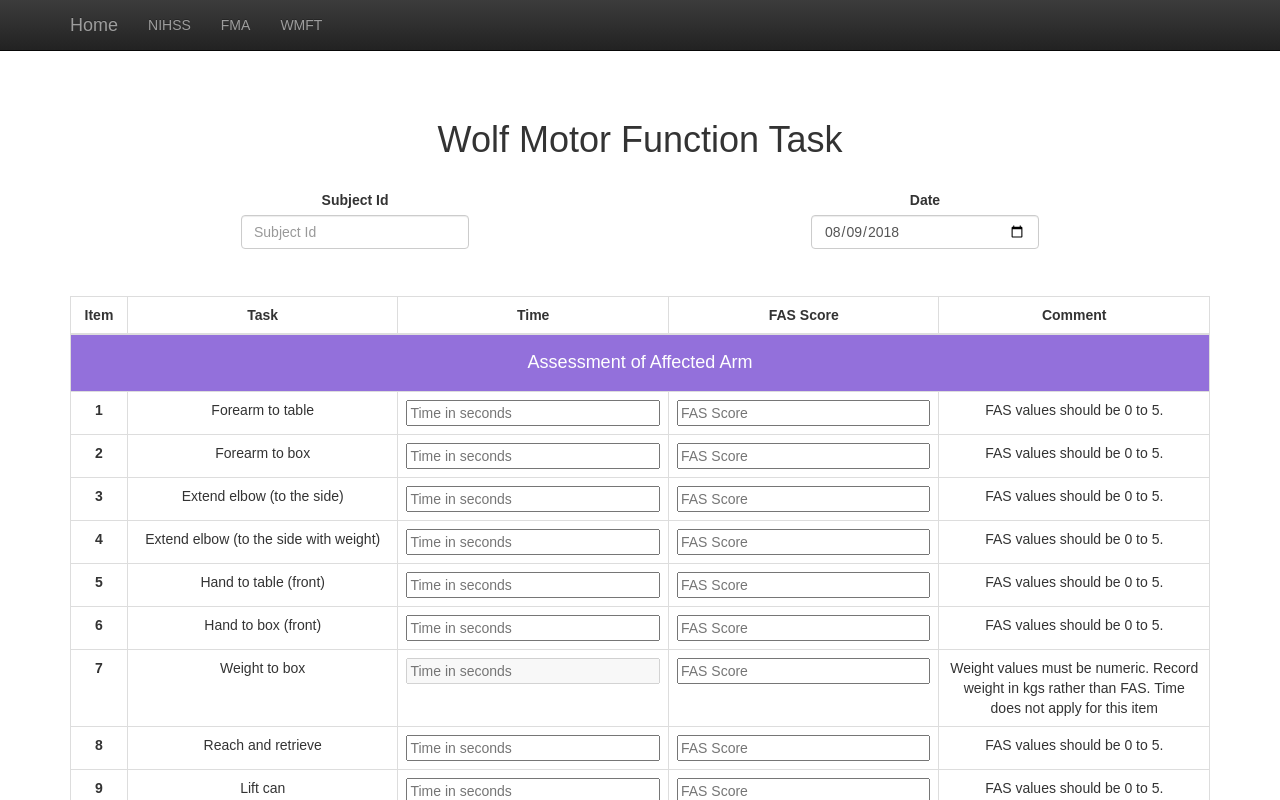
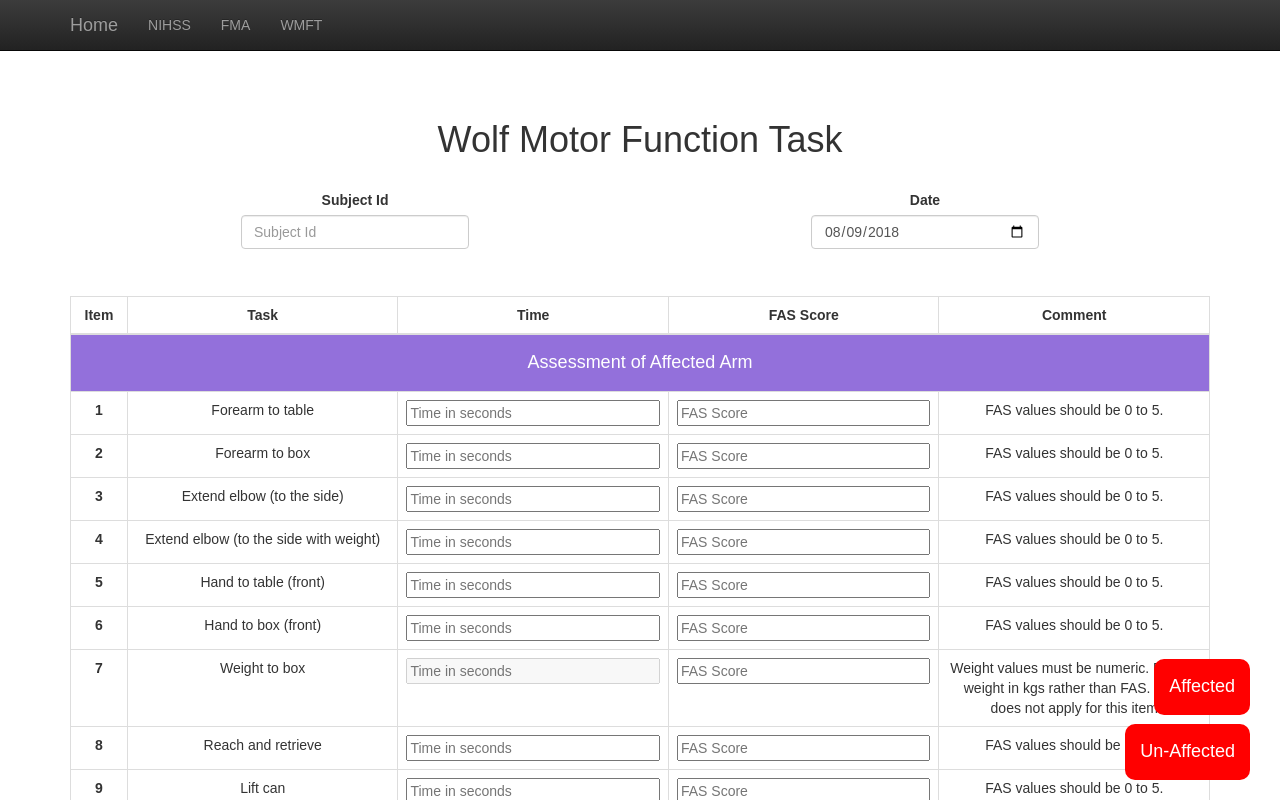
Before and after one commit to npnl/ScoreAssesmentWebForms, a React (Create React App) app: page /ScoreAssessmentWebForms/WmftInputForm in a window 1280 px wide. Shown: the top 800 px of the page. Built offline with nearby package versions, Linux system fonts and the light colour scheme.

Commit message:
Add navigational buttons to WMFT form

```diff
--- a/src/components/Forms.js
+++ b/src/components/Forms.js
@@ -36,6 +36,7 @@ class Forms extends React.Component {
 				var data_affected = getWmftData();
 				var data_unaffected = getWmftData();
 				data_unaffected[0]['category'] = "Assessment of Un-affected Arm";
+				data_unaffected[0]['row_id'] = "un-affected";
 				data = data_affected.concat(data_unaffected);
 				form = (<WmftInputForm label="" data={data}/>);
 				break;
--- a/src/components/WmftFormRow.js
+++ b/src/components/WmftFormRow.js
@@ -14,7 +14,8 @@ class WmftFormRow extends React.Component {
 			comments: props.data.comments,
 			separator: props.data.separator,
 			category: props.data.category,
-			index: props.index
+			index: props.index,
+			row_id: props.data.row_id
 		};
 
 		this.handleChange = this.handleChange.bind(this);
@@ -42,7 +43,7 @@ class WmftFormRow extends React.Component {
 		if (this.state.separator === true) {
 			row = (
 				<tr>
-					<td className="separator" colSpan={5}><h4>{this.state.category}</h4></td>
+					<td className="separator" id={this.state.row_id} colSpan={5}><h4>{this.state.category}</h4></td>
 				</tr>
 			);
 		}
--- a/src/components/WmftInputForm.js
+++ b/src/components/WmftInputForm.js
@@ -1,5 +1,7 @@
 // WmftInputForm.js
 import React from 'react';
+import ReactDOM from 'react-dom'
+import AnchorLink from 'react-anchor-link-smooth-scroll'
 import WmftFormRow from './WmftFormRow'
 import DownloadCSV from './DownloadCSV'
 
@@ -187,6 +189,8 @@ class WmftInputForm extends React.Component {
 
 		return(
 			<div className="container" style={{marginTop: 100 + 'px'}}>
+				<AnchorLink offset='0' href="#affected" id="btn-UE" title="Affected">Affected</AnchorLink>
+				<AnchorLink offset='0' href="#un-affected" id="btn-Sense" title="Un-Affected">Un-Affected</AnchorLink>
 				<div className="form-title">
 					<h1>Wolf Motor Function Task {this.props.label}</h1>
 				</div>
--- a/src/data/WmftData.js
+++ b/src/data/WmftData.js
@@ -8,6 +8,7 @@ export const getWmftData = () => {
 		movement: "",
 		score: '',
 		score_range: [0, 0],
+		row_id: "affected",
 		comments: {
 			default: ""
 		}
```
